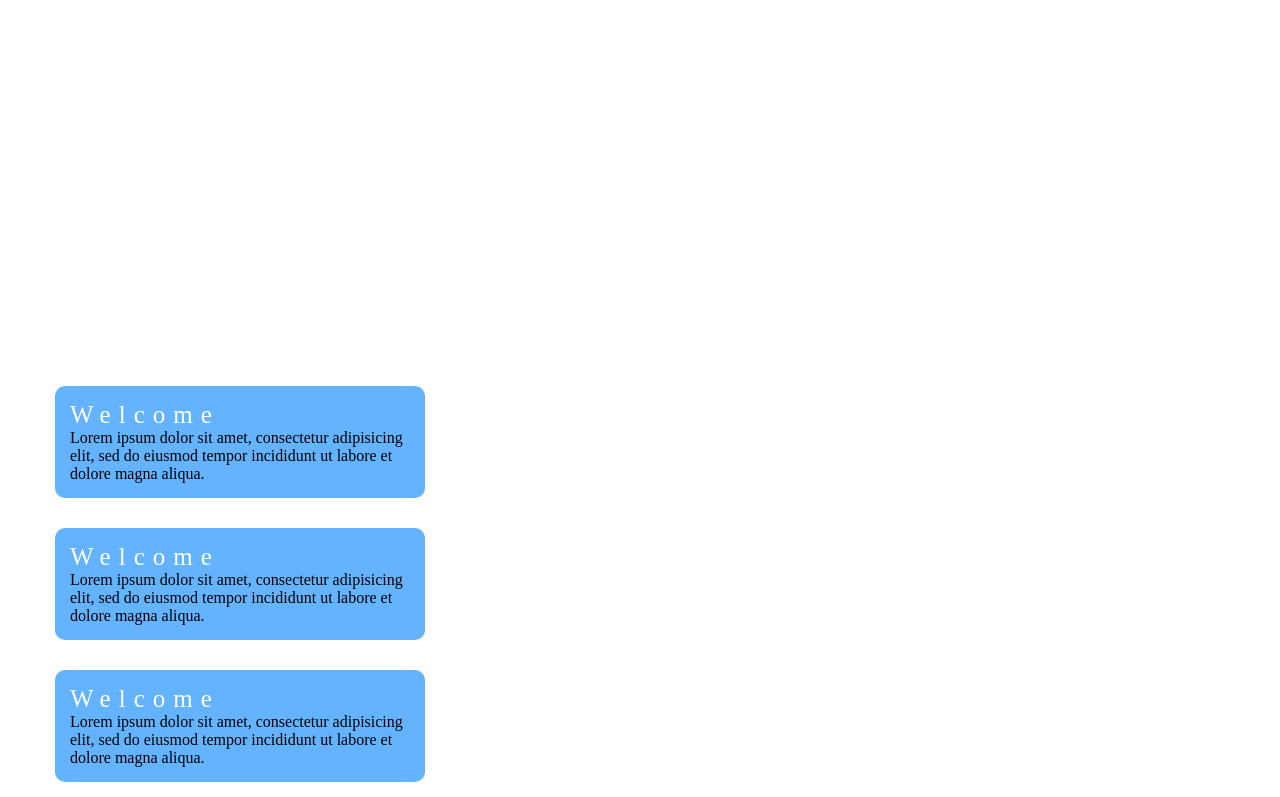
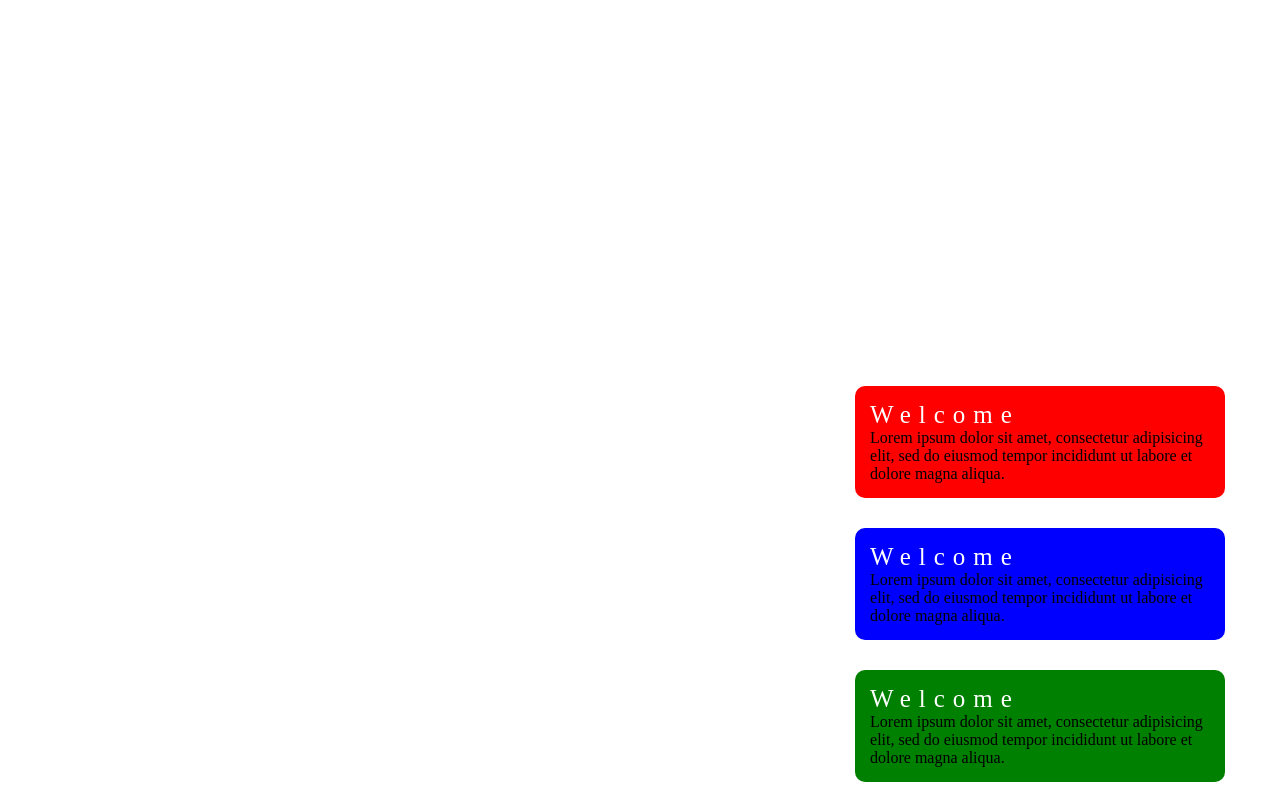
Before and after one commit to masudranasobujj/class-04-menu---colum-flex, a plain HTML site: page index.html in a window 1280 px wide. Shown: the part 68-865 px from the top of the page. Drawn offline with Linux system fonts and the light colour scheme.

Commit message:
Add files via upload

```diff
--- a/css/custom.css
+++ b/css/custom.css
@@ -53,7 +53,7 @@ section{
     display: flex;
     flex-wrap: wrap;
     flex-direction: column;
-    align-items: flex-start;
+    align-items: flex-end;
     justify-content: flex-end;
     height: 100vh;
 }
@@ -77,3 +77,13 @@ section .col .box h1{
     letter-spacing: 8px;
 }
 section .col .box h1 p{}
+
+.red{
+    background-color: red !important;
+}
+.blue{
+    background-color: blue !important;
+}
+.green{
+    background-color: green !important;
+}
--- a/index.html
+++ b/index.html
@@ -25,21 +25,21 @@
 	</header>
 	<section>
 		<div class="col">
-			<div class="box">
+			<div class="box red">
 				<h1>Welcome</h1>
 				<p>Lorem ipsum dolor sit amet, consectetur adipisicing elit, sed do eiusmod
 				tempor incididunt ut labore et dolore magna aliqua.</p>
 			</div>
 		</div>
 		<div class="col">
-			<div class="box">
+			<div class="box blue">
 				<h1>Welcome</h1>
 				<p>Lorem ipsum dolor sit amet, consectetur adipisicing elit, sed do eiusmod
 				tempor incididunt ut labore et dolore magna aliqua.</p>
 			</div>
 		</div>
 		<div class="col">
-			<div class="box">
+			<div class="box green">
 				<h1>Welcome</h1>
 				<p>Lorem ipsum dolor sit amet, consectetur adipisicing elit, sed do eiusmod
 				tempor incididunt ut labore et dolore magna aliqua.</p>
```
